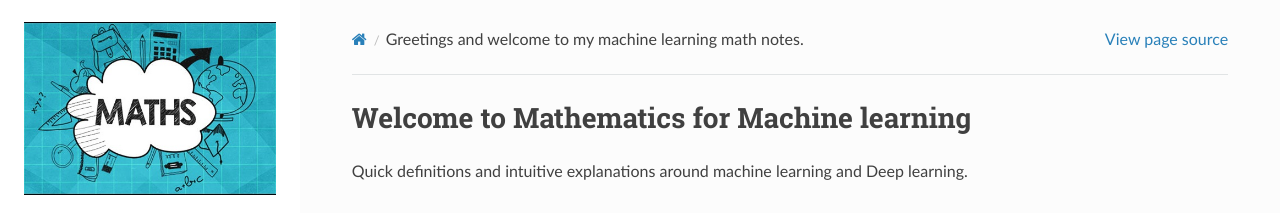
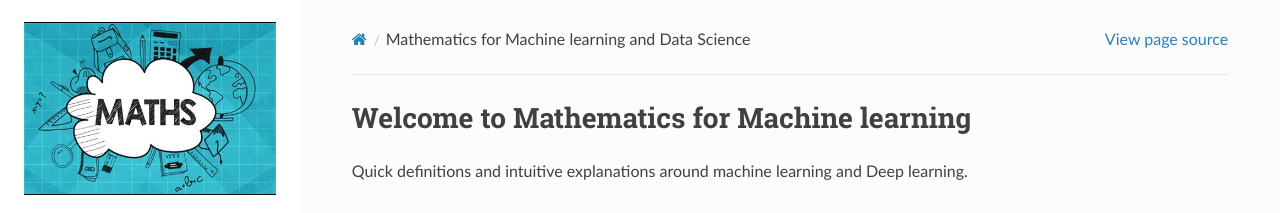
Before and after one commit to akkefa/ml-notes, a Sphinx documentation site: the page built from docs/index.rst, in a window 1280 px wide and 900 px high. Shown: the top 213 px of the window. Built offline with Sphinx 7.4.7 and the Read the Docs theme 2.0.0, drawn with Linux system fonts in a browser that asks for light colours.

Commit message:
New changes.

```diff
--- a/docs/index.rst
+++ b/docs/index.rst
@@ -1,5 +1,5 @@
 .. title::
-   Greetings and welcome to my machine learning math notes.
+   Mathematics for Machine learning and Data Science
 
 Welcome to Mathematics for Machine learning
 ============================================
```
